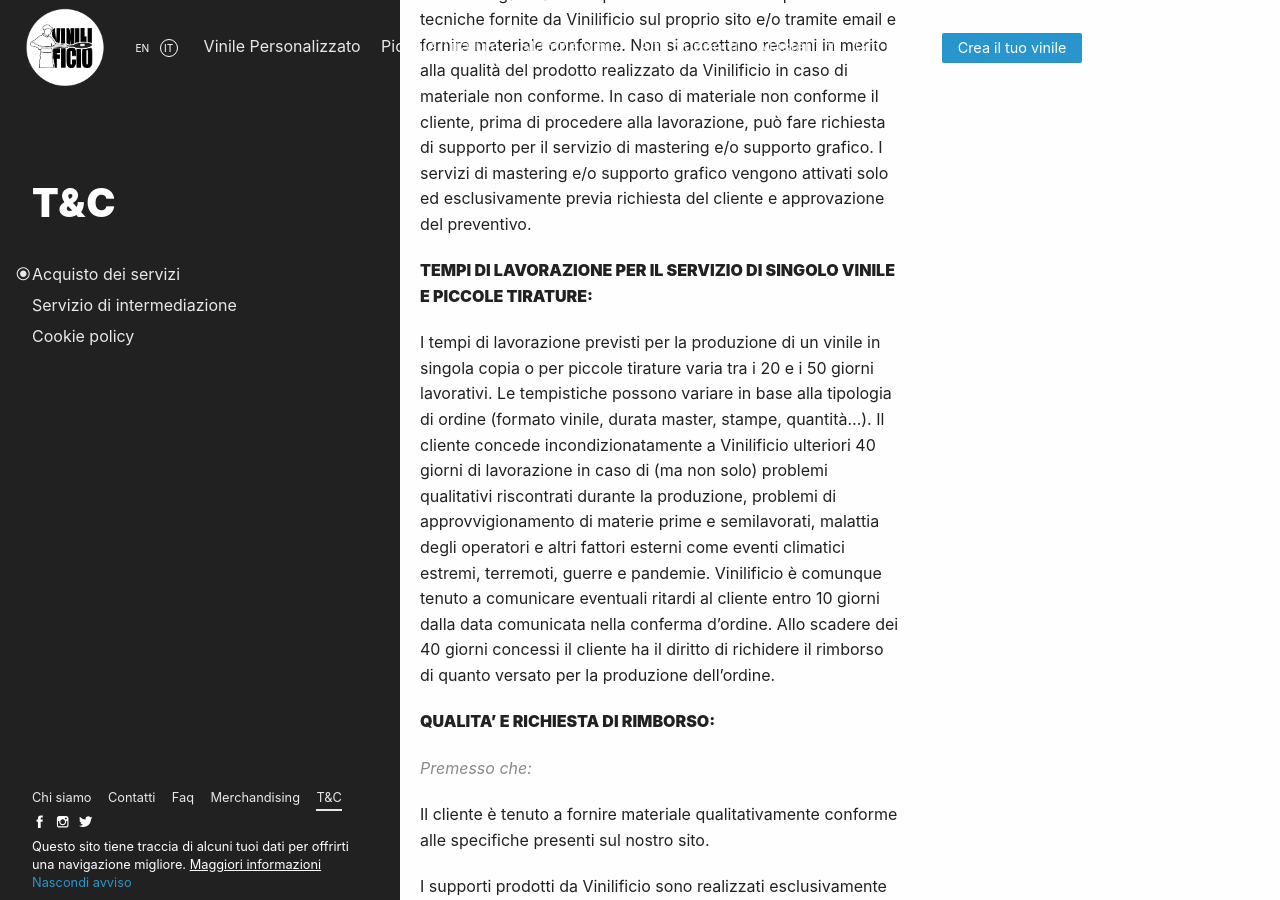
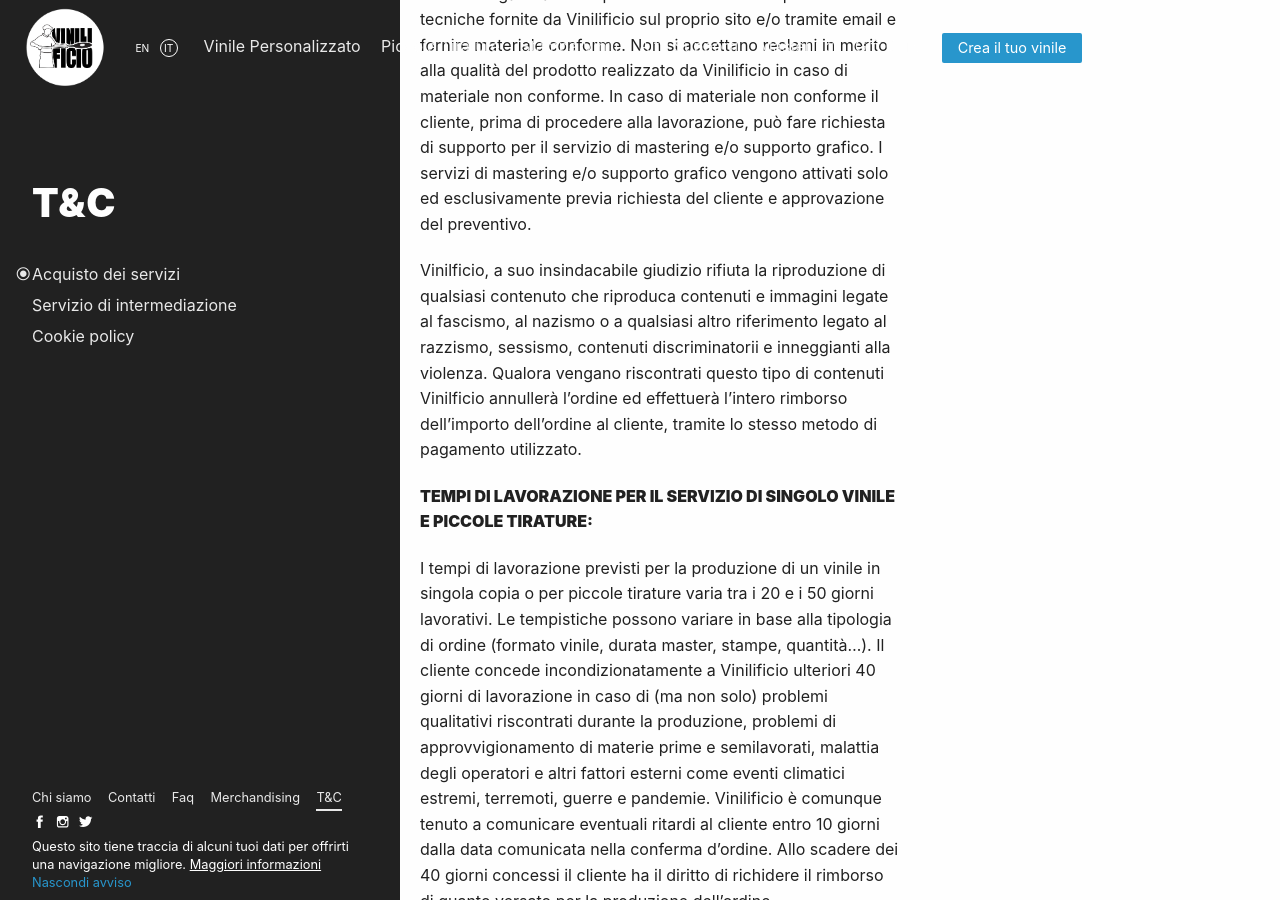
Before and after one commit to Vinilificio/vinilificio.com, a Jekyll site: the page built from _pages/termini-condizioni.md, in a window 1280 px wide and 900 px high, scrolled down 1127 px. Built offline with Jekyll 4.4.1, drawn with Linux system fonts in a browser that asks for light colours; nearby versions of some CDN libraries; comment, search, counter and statistics services are not loaded.

Commit message:
contenuti fasci etc

```diff
--- a/_pages/termini-condizioni.md
+++ b/_pages/termini-condizioni.md
@@ -30,6 +30,9 @@
 **ASSUNZIONE DI RESPONSABILITA’ DEL CLIENTE IN MERITO AL CONTENUTO E ALLA QUALITA' DEL MASTER AUDIO E DEI FILES GRAFICI:**
 
 Il cliente è responsabile per la qualità dei contenuti audio e grafici forniti a Vinilificio per il servizio di trasferimento master audio su vinile e per il servizio di stampa in quantità. Il cliente deve obbligatoriamente prendere visione delle specifiche tecniche fornite da Vinilificio sul proprio sito e/o tramite email e fornire materiale conforme. Non si accettano reclami in merito alla qualità del prodotto realizzato da Vinilificio in caso di materiale non conforme. In caso di materiale non conforme il cliente, prima di procedere alla lavorazione, può fare richiesta di supporto per il servizio di mastering e/o supporto grafico. I servizi di mastering e/o supporto grafico vengono attivati solo ed esclusivamente previa richiesta del cliente e approvazione del preventivo.
+
+
+Vinilficio, a suo insindacabile giudizio rifiuta la riproduzione di qualsiasi contenuto che riproduca contenuti e immagini legate al fascismo, al nazismo o a qualsiasi altro riferimento legato al razzismo, sessismo, contenuti discriminatorii e inneggianti alla violenza. Qualora vengano riscontrati questo tipo di contenuti Vinilficio annullerà l’ordine ed effettuerà l’intero rimborso dell’importo dell'ordine al cliente, tramite lo stesso metodo di pagamento utilizzato.
 
 **TEMPI DI LAVORAZIONE PER IL SERVIZIO DI SINGOLO VINILE E PICCOLE TIRATURE:**
 
```
